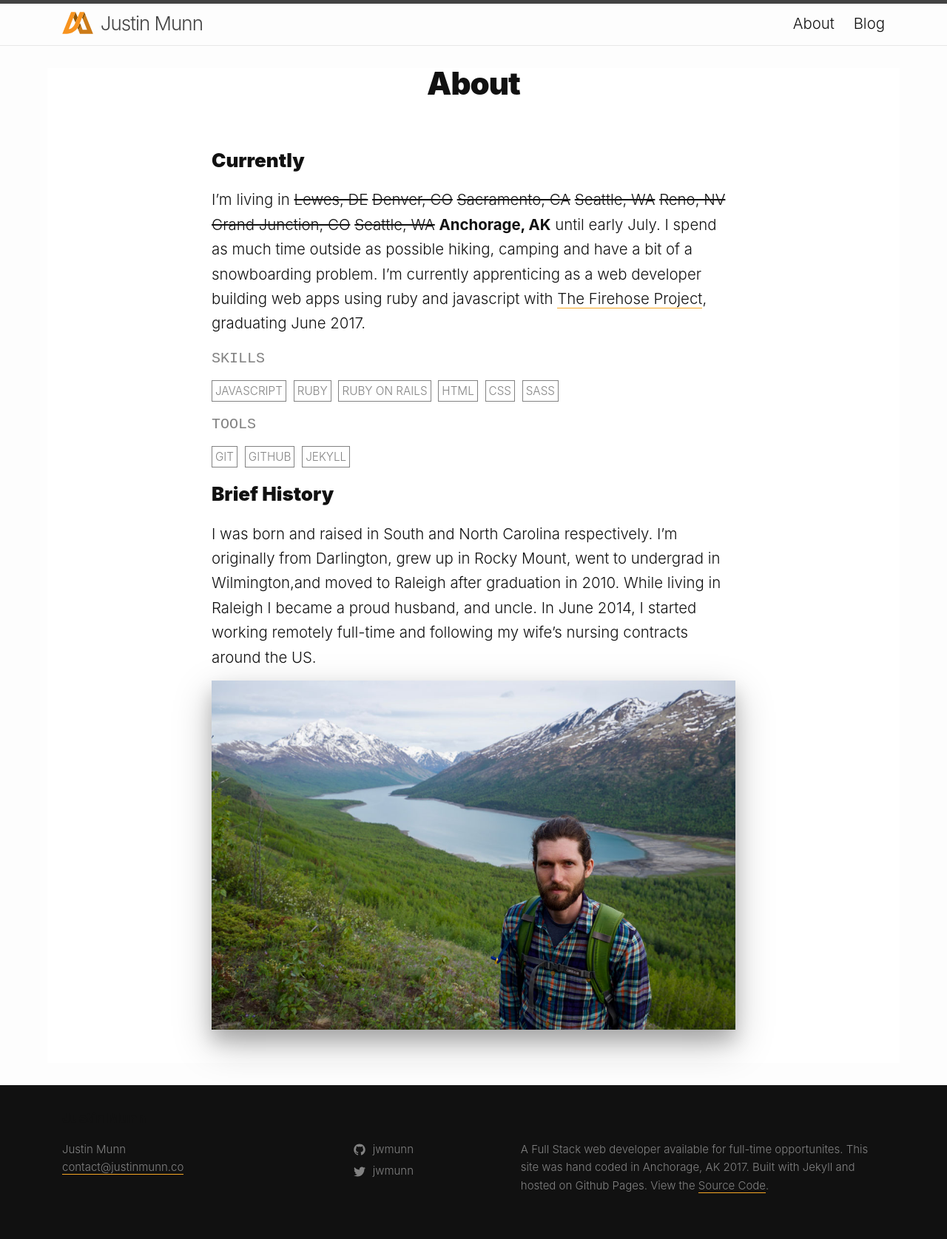
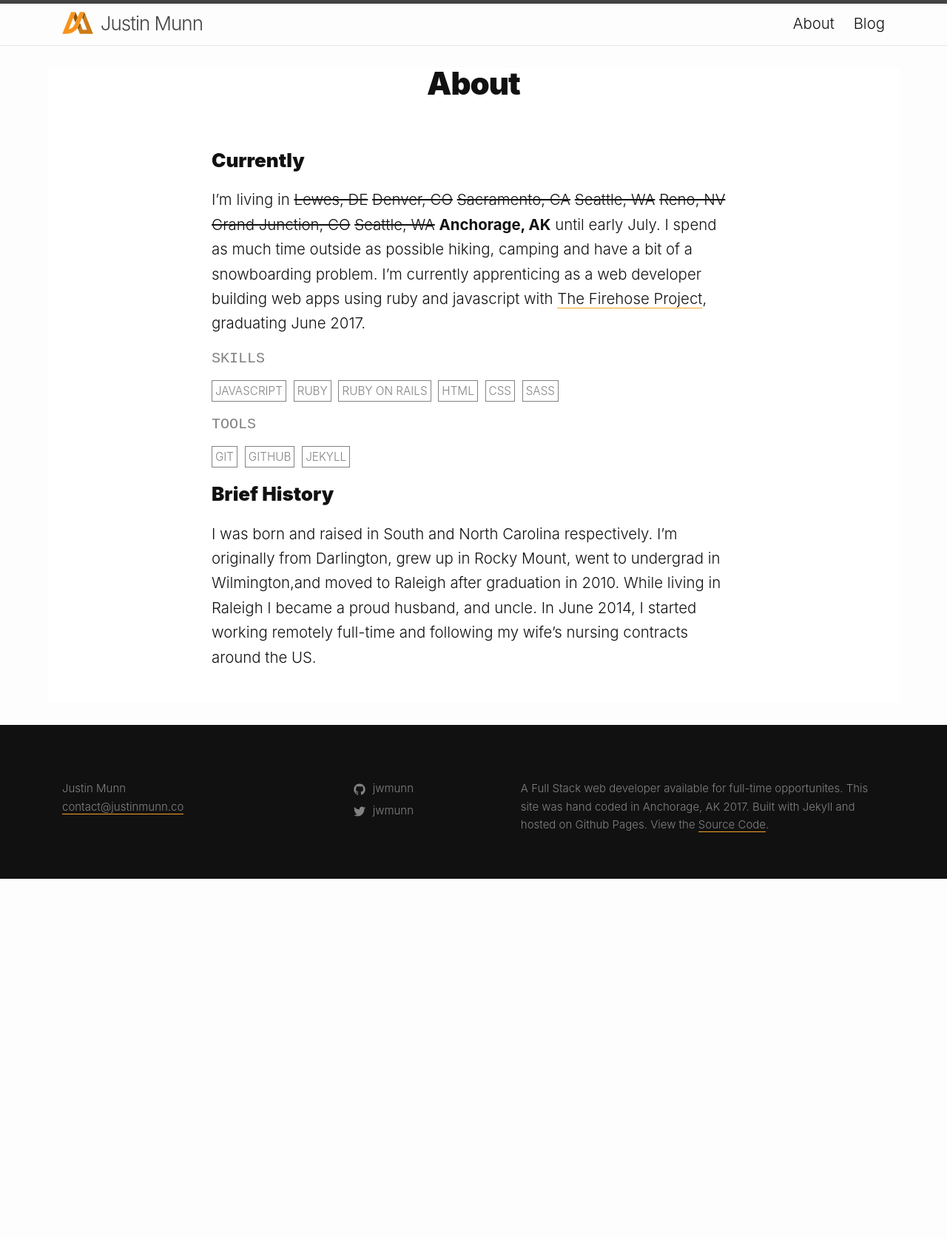
Before and after one commit to jwmunn/jwmunn.github.io, a Jekyll site: the page built from about.md, in a window 1280 px wide. Shown: the whole page at 74% size. Built offline with Jekyll 4.4.1, drawn with Linux system fonts in a browser that asks for light colours; after the commit the page ends 1188 px from its top, so only the background shows below that.

Commit message:
Remove photo.

```diff
--- a/about.md
+++ b/about.md
@@ -25,6 +25,6 @@ permalink: /about/
 
 I was born and raised in South and North Carolina respectively. I’m originally from Darlington, grew up in Rocky Mount, went to undergrad in Wilmington,and moved to Raleigh after graduation in 2010. While living in Raleigh I became a proud husband, and uncle. In June 2014, I started working remotely full-time and following my wife's nursing contracts around the US.
 
-![Hello my name is Justin](/../images/about-pic.jpg)
+<!--![Hello my name is Justin](/../images/about-pic.jpg)-->
 
 <!--<div id="about-position" class="rellax-uncentered" data-rellax-speed="-7"><h1 class="section-headline">ABOUT</h1></div>-->
```
Also changed, not shown: images/about-pic.jpg.
